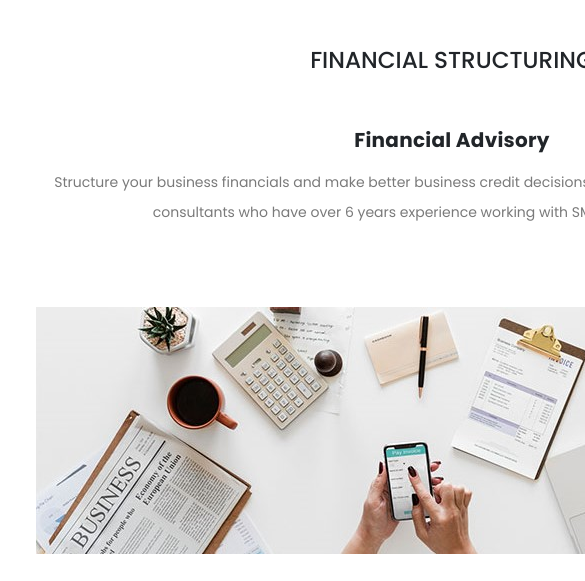
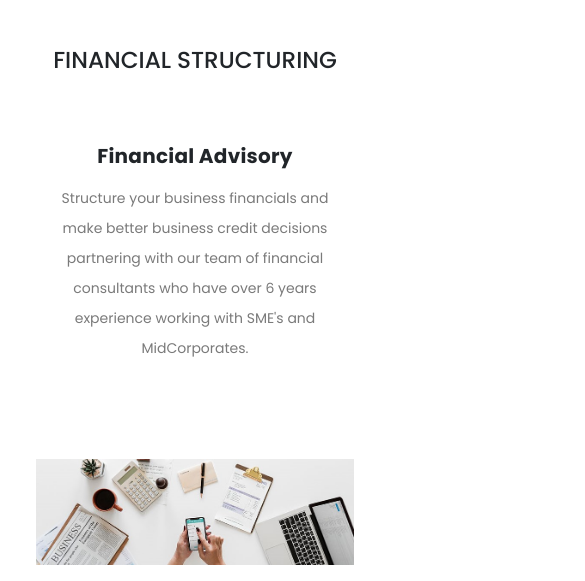
Before and after one commit to Burence1/Tacit, a plain HTML site: page services.html in a window 390 px wide. Shown: the part 231-812 px from the top of the page, 585 px wide, since content can reach past the window. Drawn offline with nearby package versions, Linux system fonts and the light colour scheme.

Commit message:
responsivity

```diff
--- a/services.html
+++ b/services.html
@@ -110,6 +110,7 @@ https://templatemo.com/tm-545-finance-business
       </div>
     </div>
 
+    <article>
     <div class="single-services">
       <div class="container">
         <div class="row" id="tabs">
@@ -127,6 +128,7 @@ https://templatemo.com/tm-545-finance-business
               <div class="row">
                 <div class="col-md-3">
                   <div class="container-fluid quote-card-container">
+                    <div class="card-body">
                       <article id='tabs-1'>
                         <h4 style="text-align: center;">Financial Advisory</h4>
                         <p style="text-align: center;">Structure your business financials and make better
@@ -134,6 +136,7 @@ https://templatemo.com/tm-545-finance-business
                           of financial consultants who have over 6 years
                           experience working with SME's and MidCorporates.</p>
                       </article>
+                    </div>
                   </div>
                 </div>
                 <div class="col-md-6">
@@ -266,6 +269,7 @@ https://templatemo.com/tm-545-finance-business
         </div>
       </div>
     </div>
+  </article>
 
     <div class="callback-form callback-services">
       <div class="container">
```
Lines whose indentation alone changed are shown as unchanged.
